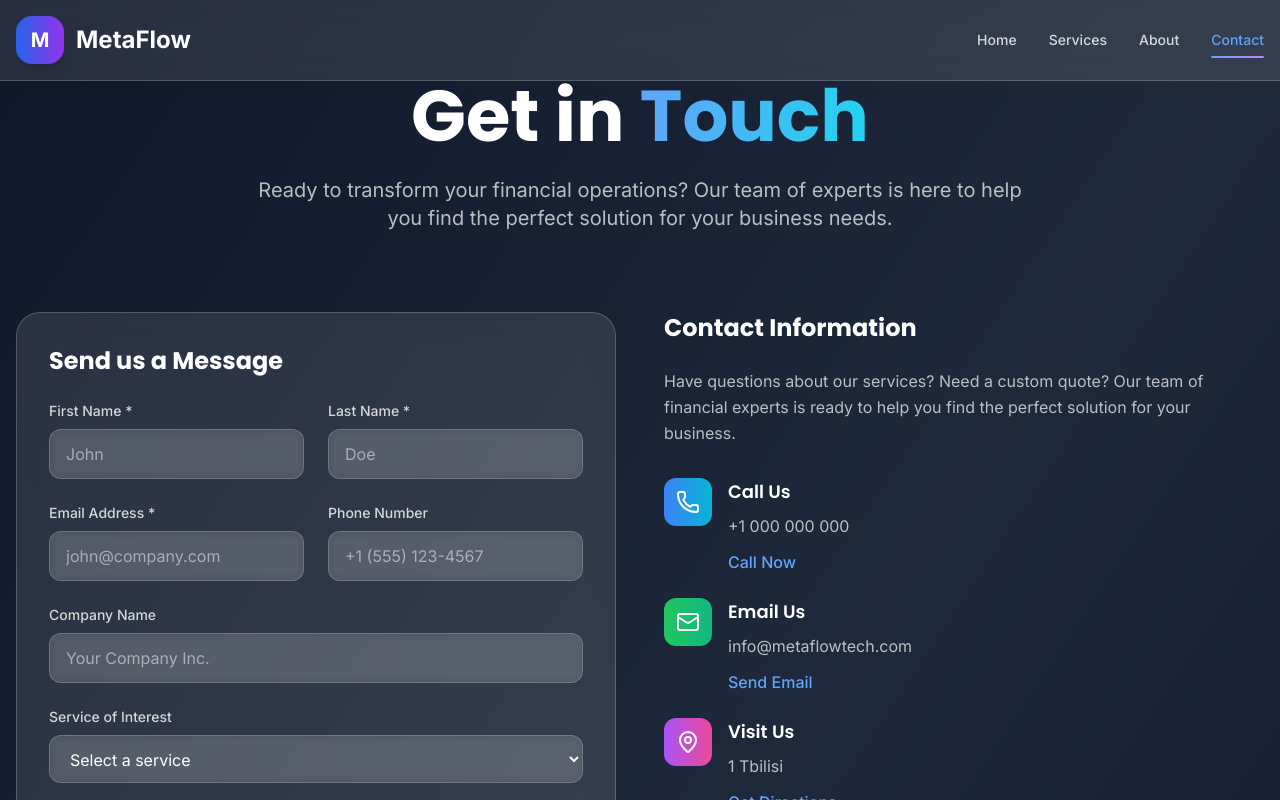
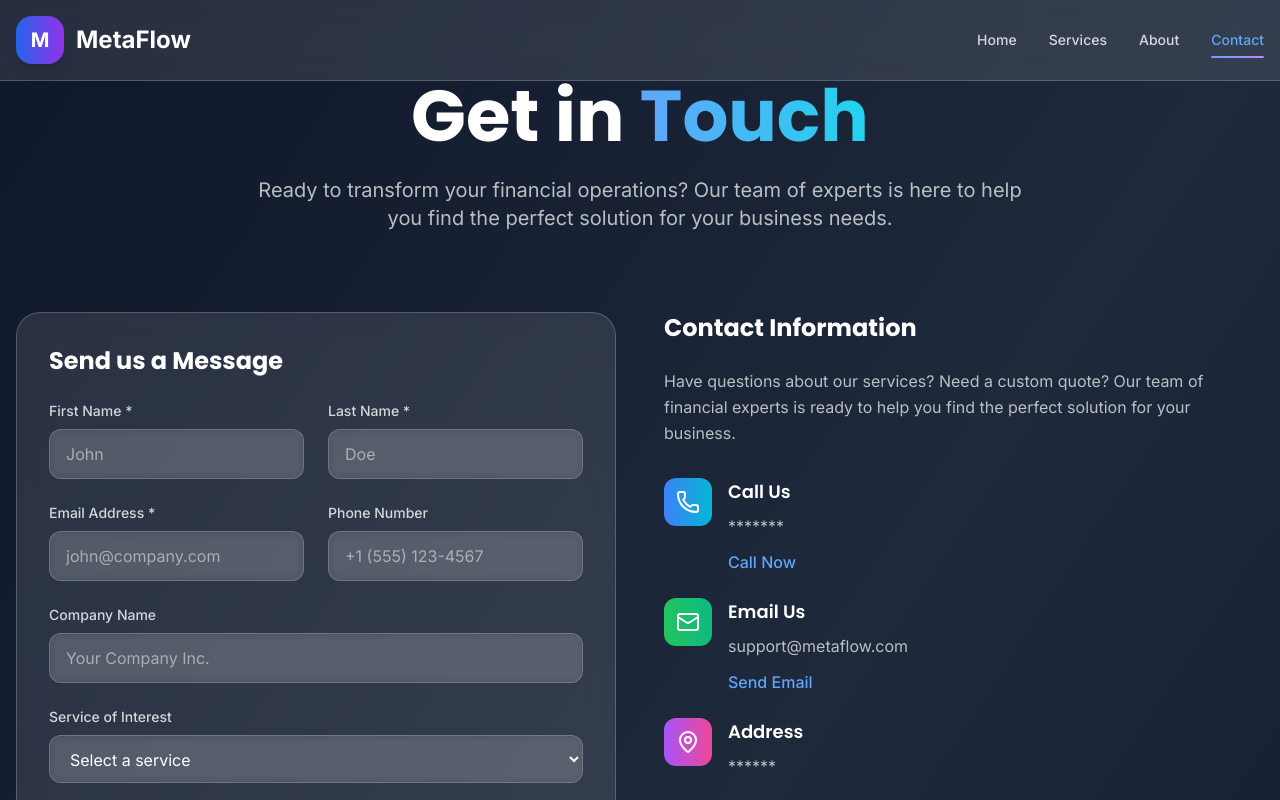
Before and after one commit to Weblanedev/metaflowtech, a React (Vite) app: page /contact in a window 1280 px wide. Shown: the top 800 px of the page. Built offline with nearby package versions, Linux system fonts and the light colour scheme.

Commit message:
change the contact us page

```diff
--- a/src/components/Contact.tsx
+++ b/src/components/Contact.tsx
@@ -69,7 +69,7 @@ const Contact = () => {
         </svg>
       ),
       title: "Call Us",
-      description: "+1 (555) 123-4567",
+      description: "*******",
       action: "Call Now",
       href: "tel:+15551234567",
     },
@@ -90,9 +90,9 @@ const Contact = () => {
         </svg>
       ),
       title: "Email Us",
-      description: "info@metaflowtech.com",
+      description: "support@metaflow.com",
       action: "Send Email",
-      href: "mailto:info@metaflowtech.com",
+      href: "mailto:support@metaflow.com",
     },
     {
       icon: (
@@ -116,9 +116,9 @@ const Contact = () => {
           />
         </svg>
       ),
-      title: "Visit Us",
-      description: "123 Financial District, NY 10001",
-      action: "Get Directions",
+      title: "Address",
+      description: "*****",
+      // action: "Get Directions",
       href: "#",
     },
   ];
--- a/src/pages/Contact.tsx
+++ b/src/pages/Contact.tsx
@@ -57,7 +57,7 @@ const Contact = () => {
     {
       icon: Phone,
       title: "Call Us",
-      description: "+1 000 000 000",
+      description: "*******",
       action: "Call Now",
       href: "tel:+8 0000 0000",
       gradient: "from-blue-500 to-cyan-500",
@@ -65,16 +65,16 @@ const Contact = () => {
     {
       icon: Mail,
       title: "Email Us",
-      description: "info@metaflowtech.com",
+      description: "support@metaflow.com",
       action: "Send Email",
-      href: "mailto:info@metaflowtech.com",
+      href: "mailto:support@metaflow.com",
       gradient: "from-green-500 to-emerald-500",
     },
     {
       icon: MapPin,
-      title: "Visit Us",
-      description: "1 Tbilisi",
-      action: "Get Directions",
+      title: "Address",
+      description: "******",
+      // action: "Get Directions",
       href: "#",
       gradient: "from-purple-500 to-pink-500",
     },
```
